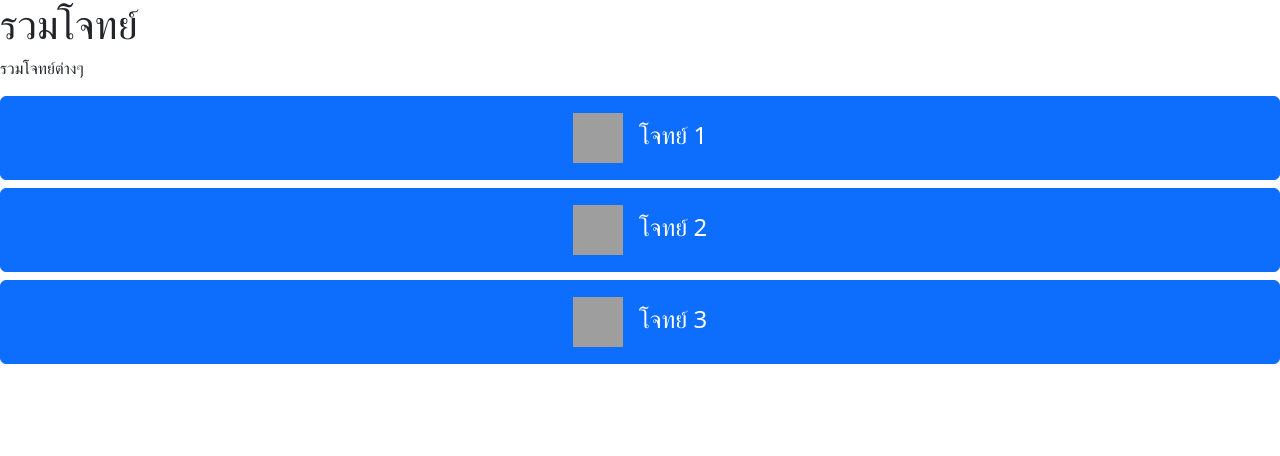
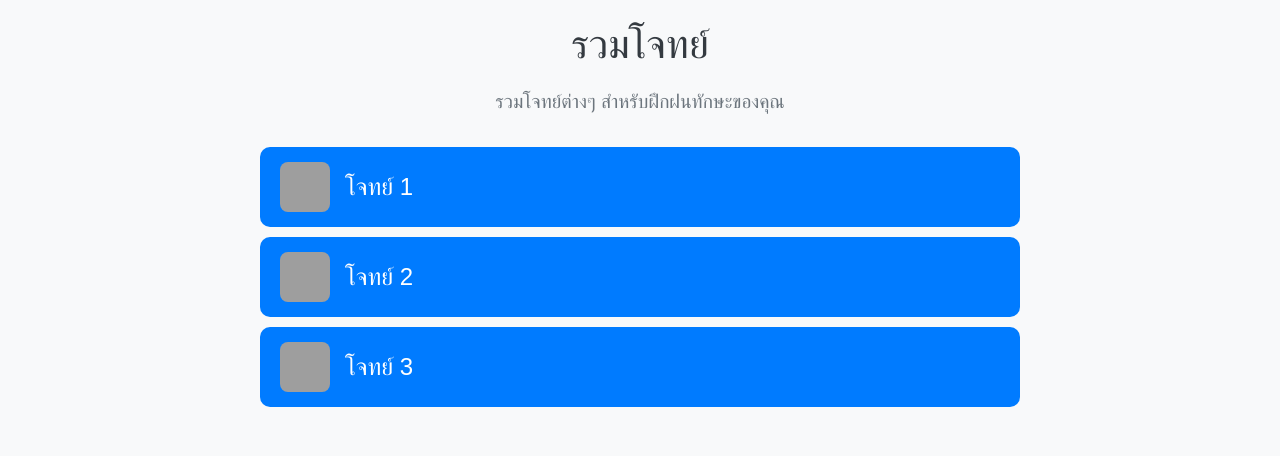
Before and after one commit to Natthawut02/Flask, a Flask app: page /questions in a window 1280 px wide. Shown: the top 456 px of the page. Run offline with Flask 3, Linux system fonts and the light colour scheme; parts of the project's set-up code (start-up, migrations or seed data) failed here and were passed over; grey boxes are pictures that could not be loaded.

Commit message:
Organize exam page records

```diff
--- a/templates/questions.html
+++ b/templates/questions.html
@@ -6,23 +6,81 @@
     <meta name="viewport" content="width=device-width, initial-scale=1.0">
     <title>รวมโจทย์</title>
     <link href="https://cdn.jsdelivr.net/npm/bootstrap@5.3.0/dist/css/bootstrap.min.css" rel="stylesheet">
+    <style>
+        body {
+            background-color: #f8f9fa;
+            font-family: 'Prompt', sans-serif;
+        }
+
+        .container {
+            max-width: 800px;
+            margin: 0 auto;
+            padding: 20px;
+        }
+
+        h1 {
+            text-align: center;
+            color: #343a40;
+            margin-bottom: 20px;
+            font-size: 2.5rem;
+        }
+
+        p {
+            text-align: center;
+            color: #6c757d;
+            margin-bottom: 30px;
+            font-size: 1.2rem;
+        }
+
+        .list-group {
+            margin-bottom: 20px;
+        }
+
+        .list-group a {
+            display: flex;
+            align-items: center;
+            justify-content: flex-start;
+            text-decoration: none;
+            color: #fff;
+            background-color: #007bff;
+            border-radius: 10px;
+            padding: 15px 20px;
+            margin-bottom: 10px;
+            transition: background-color 0.3s ease;
+        }
+
+        .list-group a:hover {
+            background-color: #0056b3;
+        }
+
+        .list-group a img {
+            width: 50px;
+            height: 50px;
+            margin-right: 15px;
+            border-radius: 8px;
+        }
+
+        .list-group a span {
+            font-size: 1.5rem;
+            font-weight: 500;
+        }
+    </style>
 </head>
 
 <body>
-    <h1>รวมโจทย์</h1>
-    <p>รวมโจทย์ต่างๆ</p>
-    <div class="list-group">
-        {% for question in questions %}
-        <a href="{{ url_for('exam_detail', exam_id=loop.index) }}" class="btn btn-primary w-100 mb-2"
-            style="font-size: 1.5rem; padding: 1rem;">
-            <img src="{{ url_for('static', filename='images/question' ~ loop.index ~ '.jpg') }}" alt="Question Image"
-                style="width: 50px; height: 50px; margin-right: 10px;">
-            {{ question }}
-        </a>
-        {% endfor %}
+    <div class="container">
+        <h1>รวมโจทย์</h1>
+        <p>รวมโจทย์ต่างๆ สำหรับฝึกฝนทักษะของคุณ</p>
+        <div class="list-group">
+            {% for question in questions %}
+            <a href="{{ url_for('exam_detail', exam_id=loop.index) }}">
+                <img src="{{ url_for('static', filename='images/question' ~ loop.index ~ '.jpg') }}"
+                    alt="Question Image">
+                <span>{{ question }}</span>
+            </a>
+            {% endfor %}
+        </div>
     </div>
-
-    </a>
 </body>
 
 </html>
```
Also changed, not shown: templates/edit.html (+8 -0 lines).
